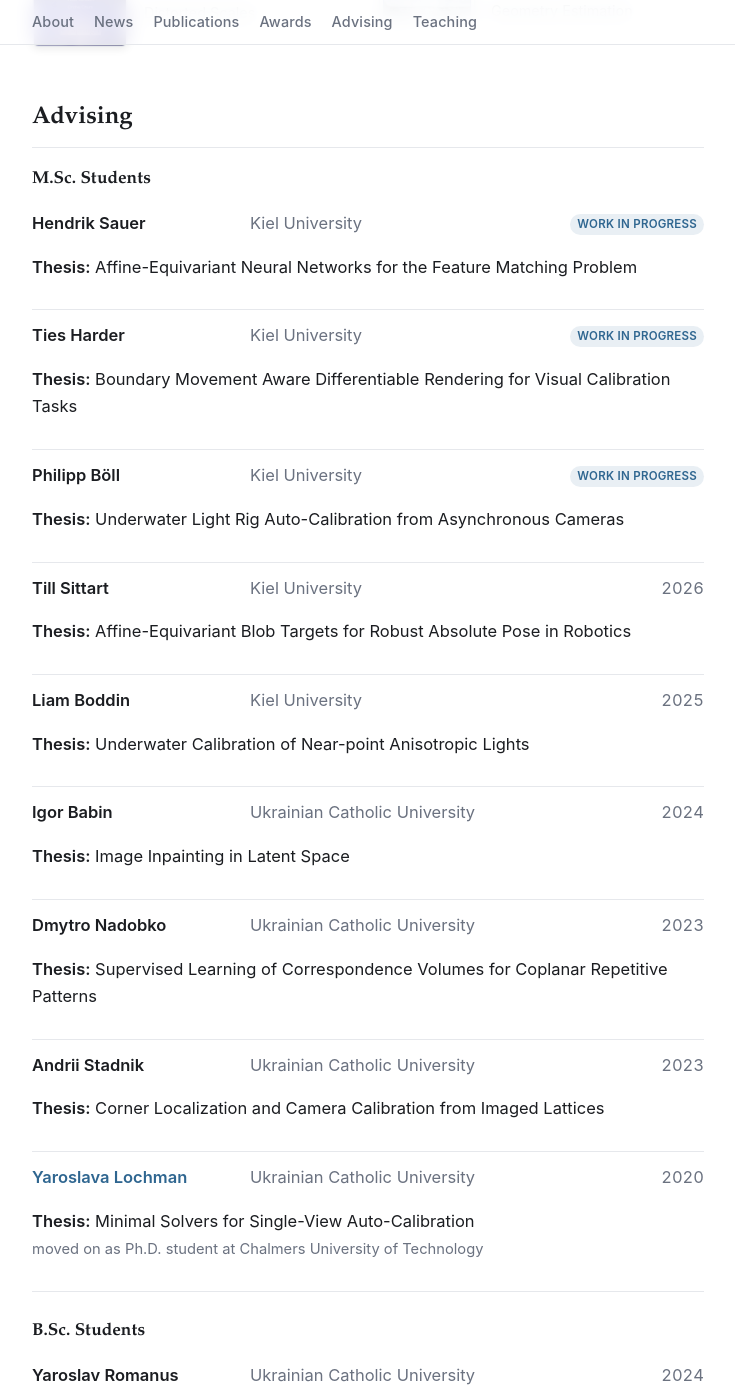
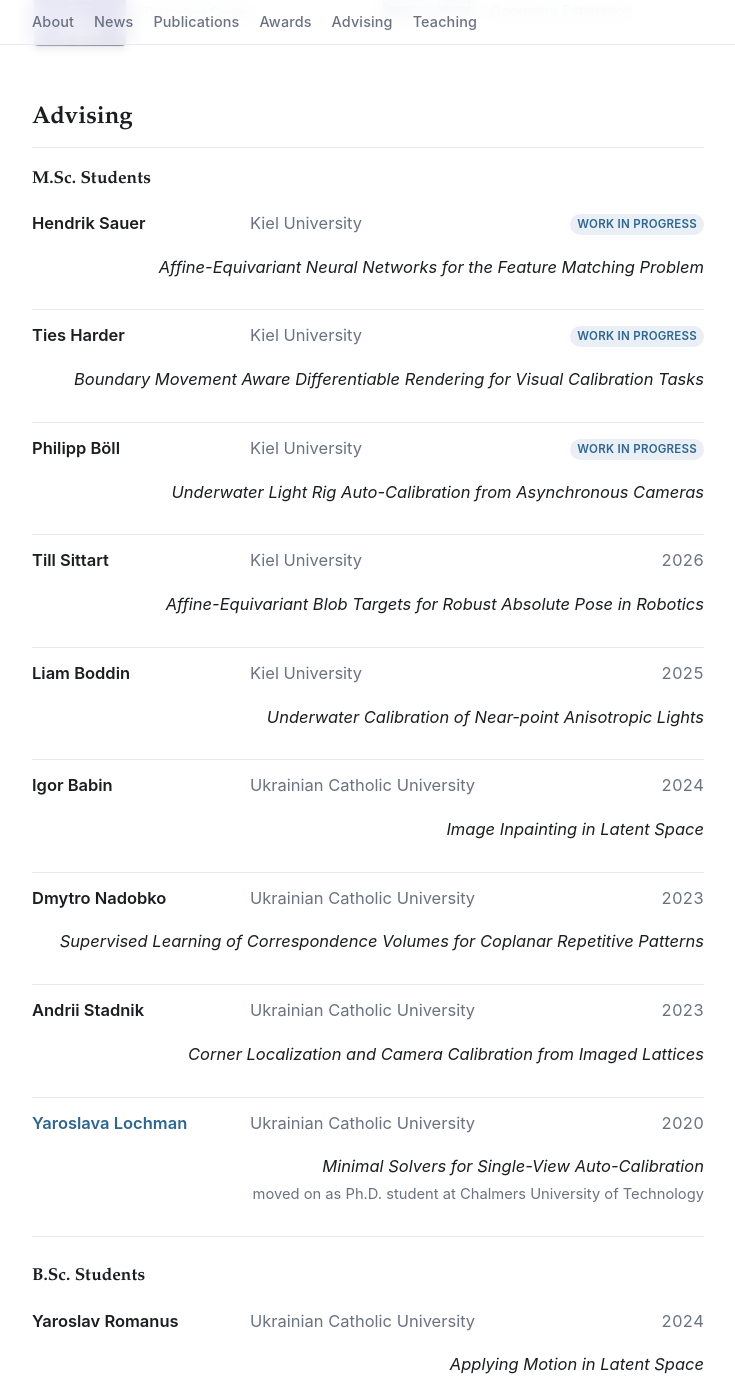
Before and after one commit to prittjam/prittjam.github.io, a Jekyll site: the page built from index.html, in a window 1280 px wide and 1400 px high, scrolled down 3462 px. Shown: the whole window, without its empty margins (272-1007 px from the left). Built offline with Jekyll 4.4.1, drawn with Linux system fonts in a browser that asks for light colours; some of the changed text lies outside the part shown.

Commit message:
Advising: right-align thesis titles, set them as italic citations
Present each thesis as a right-aligned italic <cite>, so its right
edge lines up with the institution/year columns and it reads as a
work title. Drop the literal "Thesis:" label — the italic-title
convention already conveys it. The "moved on as..." note stays
right-aligned and muted beneath.

Co-Authored-By: Claude Opus 4.8 (1M context) <noreply@anthropic.com>

```diff
--- a/css/style.css
+++ b/css/style.css
@@ -298,7 +298,8 @@ details.pub-more[open] > summary { font-weight: 600; }
   text-align: right;
   white-space: nowrap;
 }
-.advisee .degree { font-weight: 600; }
+.advisee .thesis { margin-top: 2px; text-align: right; }
+.advisee .thesis cite { font-style: italic; color: var(--text); }
 .advisee .after { color: var(--muted); font-size: 0.92rem; }
 .advisee .wip {
   display: inline-block;
--- a/index.html
+++ b/index.html
@@ -72,7 +72,7 @@ layout: default
         {%- for s in g.students %}
         <div class="advisee">
           <p class="head"><span class="name">{% if s.url %}<a href="{{ s.url }}" target="_blank" rel="noopener">{{ s.name }}</a>{% else %}{{ s.name }}{% endif %}</span><span class="inst">{{ s.institution }}</span><span class="year">{% if s.wip %}<span class="wip">work in progress</span>{% else %}{{ s.year }}{% endif %}</span></p>
-          <p><span class="degree">Thesis:</span> {{ s.thesis }}{% if s.after %}<br>
+          <p class="thesis"><cite>{{ s.thesis }}</cite>{% if s.after %}<br>
             <span class="after">{{ s.after }}</span>{% endif %}</p>
         </div>
         {%- endfor %}
```
